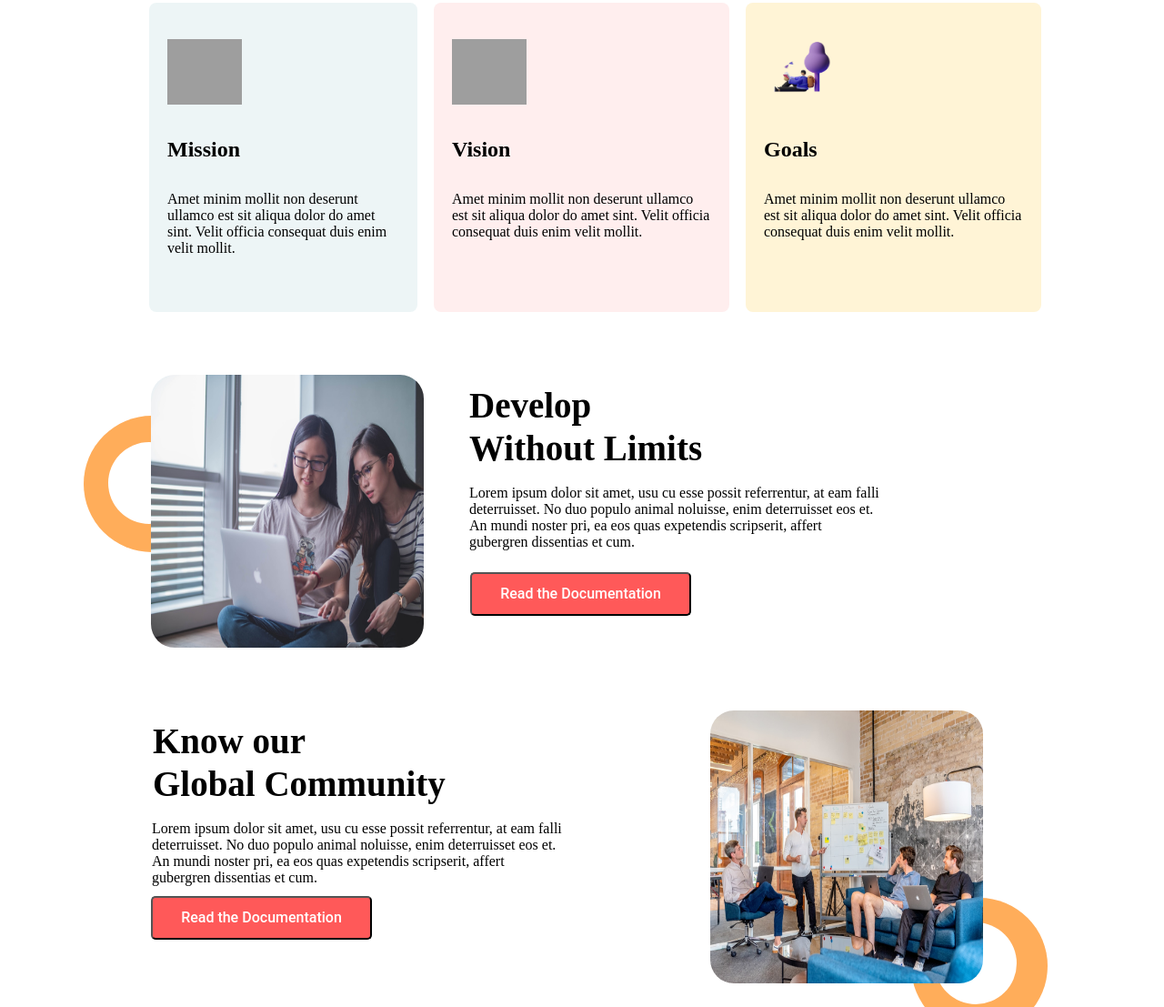
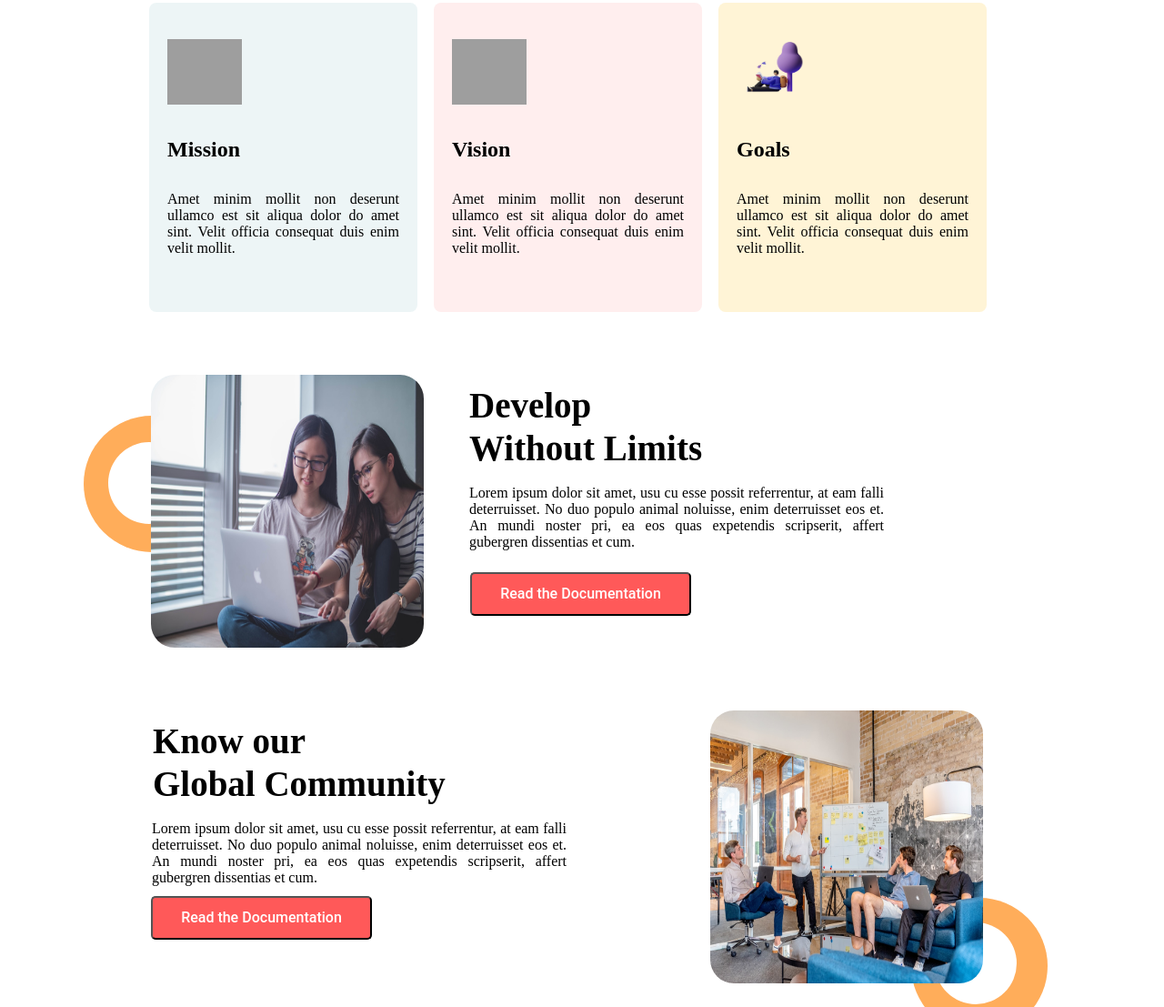
Before and after one commit to samsunnaharsrity/home-task-1, a plain HTML site: page index.html in a window 1280 px wide. Shown: the part 635-1742 px from the top of the page at 91% size. Drawn offline with Linux system fonts and the light colour scheme; grey boxes are pictures that could not be loaded.

Commit message:
para update

```diff
--- a/index.html
+++ b/index.html
@@ -40,12 +40,12 @@
             <div class="vision-sec">
                 <img class="vision-img" src="./pics/vision.png" alt="img">
                 <h4 class="vision-title" style="font-size: 24px;">Vision</h4>
-                <p>Amet minim mollit non deserunt ullamco est sit aliqua dolor do amet sint. Velit officia consequat duis enim velit mollit.</p>
+                <p class="sec-para">Amet minim mollit non deserunt ullamco est sit aliqua dolor do amet sint. Velit officia consequat duis enim velit mollit.</p>
             </div>
             <div class="goals-sec">
                 <img class="goals-img" src="./pics/goals.png" alt="img">
                 <h4 class="goals-title" style="font-size: 24px;">Goals</h4>
-                <p>Amet minim mollit non deserunt ullamco est sit aliqua dolor do amet sint. Velit officia consequat duis enim velit mollit.</p>
+                <p class="sec-para">Amet minim mollit non deserunt ullamco est sit aliqua dolor do amet sint. Velit officia consequat duis enim velit mollit.</p>
             </div>
 
         </div>
--- a/style.css
+++ b/style.css
@@ -95,9 +95,12 @@ text-align: center;
     padding-top:20px ;
 
 }
+.sec-para{
+    text-align: justify;
+}
 .vision-sec{
     height: 300px;
-    width: 285px;
+    width: 255px;
     margin-top: 46px;
     margin-left: 18px;
     border-radius: 8px;
@@ -113,7 +116,7 @@ text-align: center;
 }
 .goals-sec{
       height: 300px;
-    width: 285px;
+    width: 255px;
     margin-top: 46px;
     margin-left: 18px;
     border-radius: 8px;
@@ -143,6 +146,7 @@ line-height: 120%;
     width: 456px;
      padding-left: 50px;
     font-family: "Poppins";
+    text-align: justify;
 }
 .third-sec-btn{
     width: 243px;
@@ -200,6 +204,7 @@ line-height: 120%;
     width: 456px;
      padding-left: 159px;
     font-family: "Poppins";
+    text-align: justify;
 }
 .forth-sec-btn{
 width: 243px;
@@ -267,6 +272,7 @@ line-height: 120%;
     width: 456px;
      padding-left: 159px;
     font-family: "Poppins";
+    text-align: justify;
 }
 .fifth-sec-btn{
 width: 118px;
```
